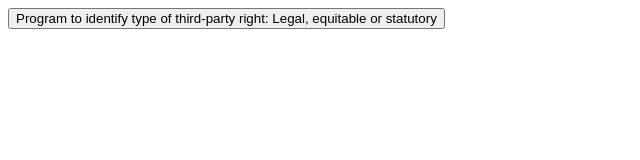
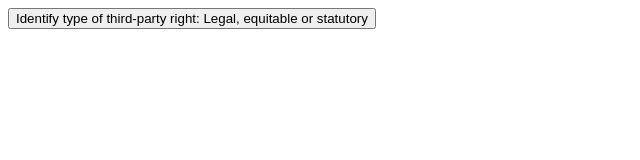
Before and after one commit to catjones23/lazy-law, a plain HTML site: page programs/3party_rights.html in a window 1280 px wide. Shown: the whole page, without its empty margins (0-640 px from the left). Drawn offline with Linux system fonts and the light colour scheme.

Commit message:
shortened button description

```diff
--- a/programs/3party_rights.html
+++ b/programs/3party_rights.html
@@ -2,14 +2,14 @@
 <html>
 <head>
 	<meta charset = "utf-8">
-	<meta name = "viewport" content = "width = device-width, initial-scale = 1.0, maximum-scale = 1.0, user-scalable = no">
+	<meta name = "viewport" content "width = device-width, initial-scale = 1.0, maximum-scale = 1.0, user-scalable = no">
 	<title>Identifying Third Party Rights</title>
 	<script src = "3party_rights.js" type = "text/javascript"></script>
 </head>
 
 <body>
 <div>
-<button type = "button" onclick = "main();">Program to identify type of third-party right: Legal, equitable or statutory</button>
+<button type = "button" onclick = "main();">Identify type of third-party right: Legal, equitable or statutory</button>
 </div>
 </body>
 </html>
```
